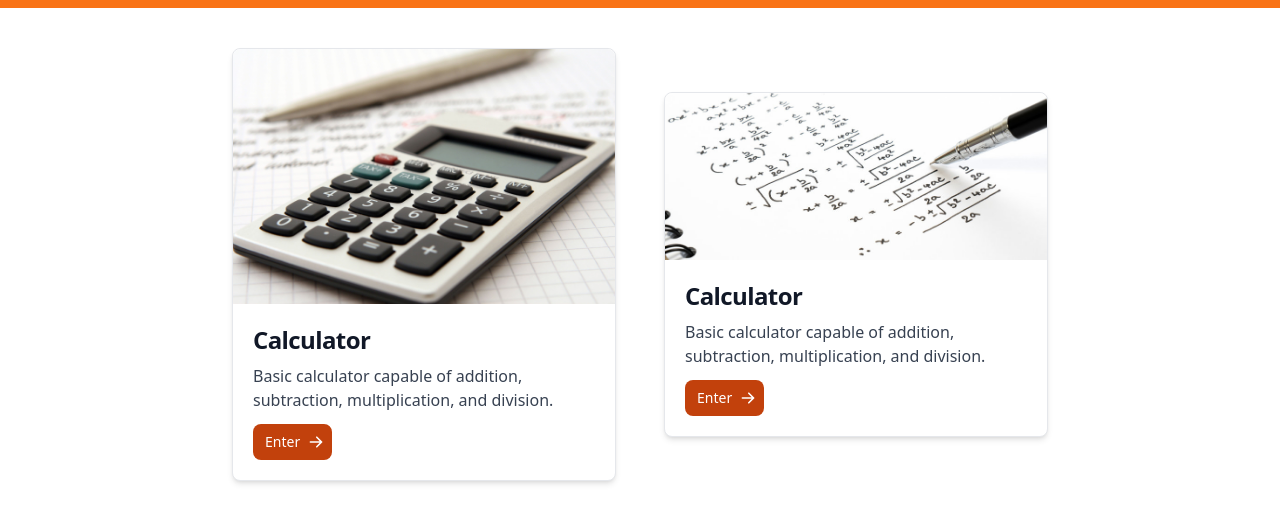
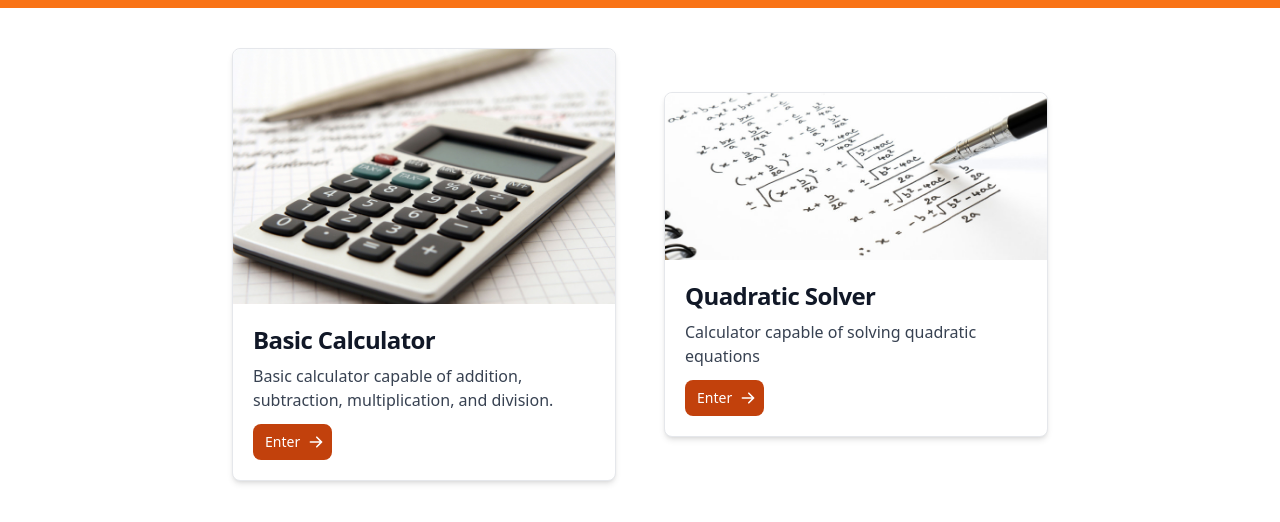
Before and after one commit to ng-milo/web-calc, a website: page index.html in a window 1280 px wide. Shown: the part 72-594 px from the top of the page. Drawn offline with Linux system fonts and the light colour scheme.

Commit message:
Fixed wording

```diff
--- a/index.html
+++ b/index.html
@@ -70,7 +70,7 @@
             <h5
               class="mb-2 text-2xl font-bold tracking-tight text-gray-900 dark:text-white"
             >
-              Calculator
+              Basic Calculator
             </h5>
           </a>
           <p class="mb-3 font-normal text-gray-700 dark:text-gray-400">
@@ -108,12 +108,11 @@
             <h5
               class="mb-2 text-2xl font-bold tracking-tight text-gray-900 dark:text-white"
             >
-              Calculator
+              Quadratic Solver
             </h5>
           </a>
           <p class="mb-3 font-normal text-gray-700 dark:text-gray-400">
-            Basic calculator capable of addition, subtraction, multiplication,
-            and division.
+            Calculator capable of solving quadratic equations
           </p>
           <a
             href="quadratic.html"
```
